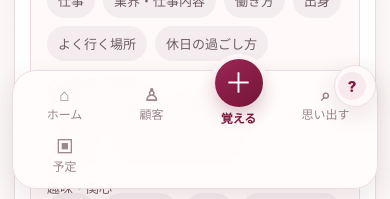
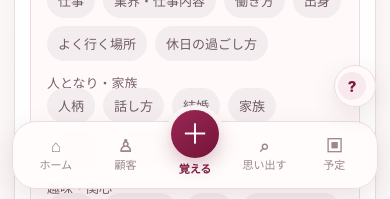
Before and after one commit to karukimori-wq/Velvet, a Next.js app: page /add in a window 390 px wide. Shown: the part 645-844 px from the top of the page. Built offline with nearby package versions, Linux system fonts and the light colour scheme; no server answers.

Commit message:
Balance five-item mobile navigation

```diff
--- a/app/surface-polish.css
+++ b/app/surface-polish.css
@@ -6,5 +6,8 @@
 
 .settingsCards{gap:8px}.settingsRow{display:flex;align-items:center;justify-content:space-between;gap:12px;padding:14px 15px}.settingsRow>span{color:#b99da8;font-size:20px}.settingsTechnical{margin-top:14px}.settingsShell .detailsCard summary{font-weight:650;color:#6a505a}
 
+/* Five daily destinations keep 覚える centered and make recall a first-class action. */
+.bottomNav{grid-template-columns:repeat(5,minmax(0,1fr))!important}.bottomNav .navItem{min-width:0;font-size:11px;white-space:nowrap}.bottomNav .captureNav{grid-column:3}
+
 @media(max-width:430px){.searchActions{grid-template-columns:1fr 1fr}.searchMainForm .searchActions .primaryButton,.searchMainForm .searchActions .secondaryButton{min-height:48px;padding:10px 8px;font-size:12px}.addCustomerCard{padding:15px}.searchPersonRow .captureMiniAction{flex-basis:50px}.settingsRow{padding:13px}}
-@media(max-width:360px){.searchMainForm .searchActions{grid-template-columns:1fr}.searchPersonRow{padding-left:6px;padding-right:6px}}
+@media(max-width:360px){.searchMainForm .searchActions{grid-template-columns:1fr}.searchPersonRow{padding-left:6px;padding-right:6px}.bottomNav .navItem{font-size:10px}}
```
